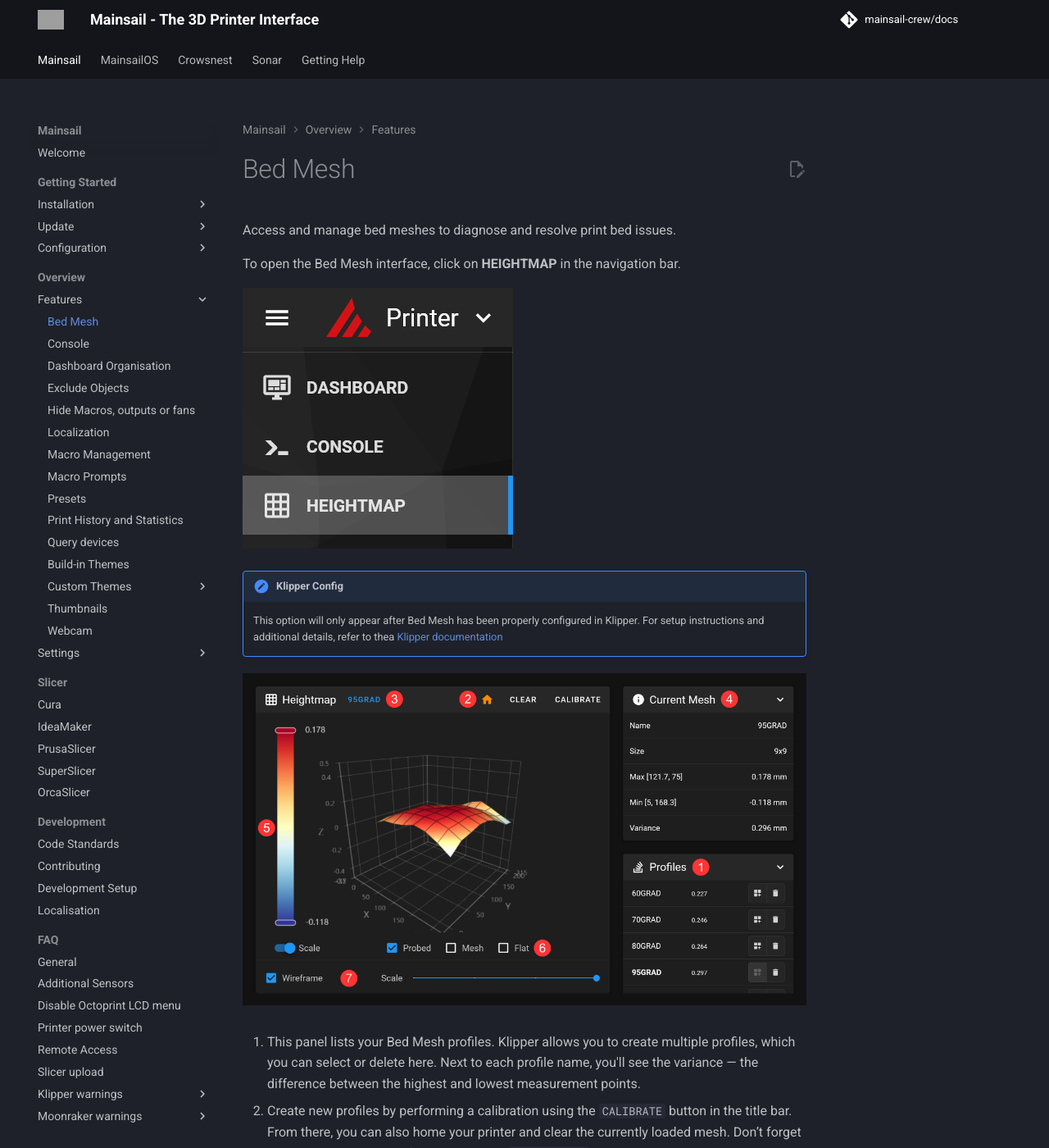
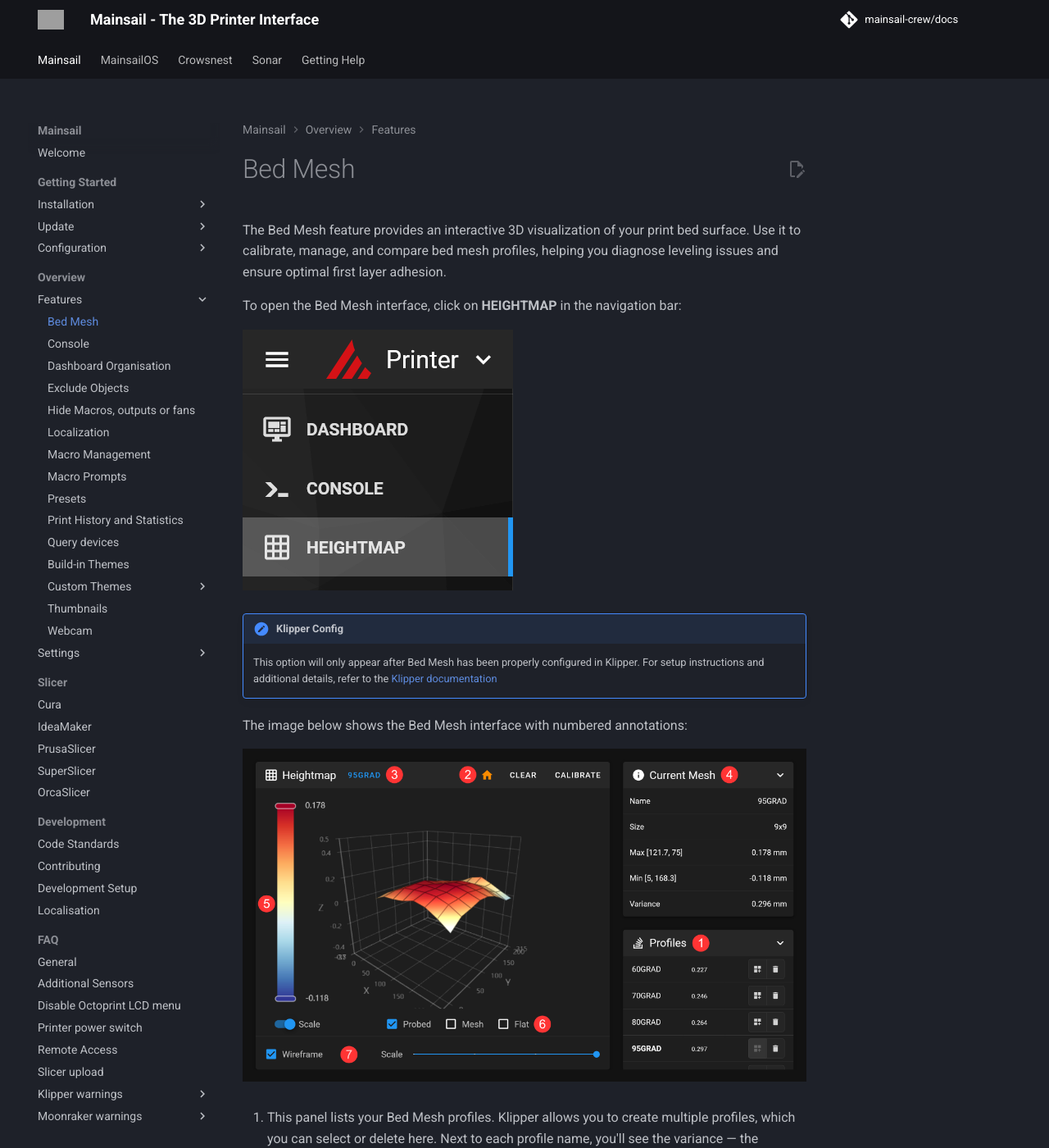
Before and after one commit to mainsail-crew/docs, an MkDocs documentation site: the page built from docs/features/bed-mesh.md, in a window 1280 px wide and 1400 px high. Shown: the whole window at 82% size. Built offline with MkDocs 1.6.1 and Material for MkDocs 9.7.7, drawn with Linux system fonts in a browser that asks for light colours; comment, search, counter and statistics services are not loaded; grey boxes are pictures that could not be loaded.

Commit message:
fix(bed-mesh): improve the bed-mesh.md with frontmatter + reformat

```diff
--- a/docs/features/bed-mesh.md
+++ b/docs/features/bed-mesh.md
@@ -1,27 +1,45 @@
+---
+title: Bed Mesh
+description: Visualize and manage bed mesh profiles in Mainsail. Calibrate, compare, and analyze your print bed surface with an interactive 3D heightmap.
+social:
+  cards_layout_options:
+    title: Bed Mesh
+---
+
 # Bed Mesh
 
-Access and manage bed meshes to diagnose and resolve print bed issues.
+The Bed Mesh feature provides an interactive 3D visualization of your print bed surface. Use it to calibrate, manage,
+and compare bed mesh profiles, helping you diagnose leveling issues and ensure optimal first layer adhesion.
 
-To open the Bed Mesh interface, click on **HEIGHTMAP** in the navigation bar.
+To open the Bed Mesh interface, click on **HEIGHTMAP** in the navigation bar:
 
 ![Bedmesh Menu](../images/features/bedmesh-menu.png)
 
 !!! information "Klipper Config"
-    This option will only appear after Bed Mesh has been properly configured in Klipper. For setup instructions and additional details, refer to thea [Klipper documentation](https://www.klipper3d.org/Bed_Mesh.html){:target="_blank"}
+    This option will only appear after Bed Mesh has been properly configured in Klipper. For setup instructions and
+    additional details, refer to the [Klipper documentation](https://www.klipper3d.org/Bed_Mesh.html){:target="_blank"}
 
+The image below shows the Bed Mesh interface with numbered annotations:
 
 ![Bedmesh Overview](../images/features/bedmesh-overview.webp)
 
-1. This panel lists your Bed Mesh profiles. Klipper allows you to create multiple profiles, which you can select or delete here. Next to each profile name, you'll see the variance — the difference between the highest and lowest measurement points.
+1. This panel lists your Bed Mesh profiles. Klipper allows you to create multiple profiles, which you can select or
+  delete here. Next to each profile name, you'll see the variance — the difference between the highest and lowest
+  measurement points.
 
-2. Create new profiles by performing a calibration using the `CALIBRATE` button in the title bar. From there, you can also home your printer and clear the currently loaded mesh. Don’t forget to save your changes—after calibration, a `Save Config` button will appear in the header.
+2. Create new profiles by performing a calibration using the `CALIBRATE` button in the title bar. From there, you can
+  also home your printer and clear the currently loaded mesh. Don’t forget to save your changes—after calibration, a
+  `Save Config` button will appear in the header.
 
 3. Click on the profile name to rename the currently loaded mesh.
 
-4. The `Current Mesh` panel displays key details of the loaded mesh, including its name, size, min and max values, as well as the variance.
+4. The `Current Mesh` panel displays key details of the loaded mesh, including its name, size, min and max values, as
+  well as the variance.
 
-5. You can adjust the scale by moving the sliders up or down. Additionally, use the toggle switch to restrict the scale to the profile’s minimum and maximum values.
+5. You can adjust the scale by moving the sliders up or down. Additionally, use the toggle switch to restrict the scale
+  to the profile’s minimum and maximum values.
 
 6. You can display the probed mesh, the computed mesh, or a flat plane at Z=0.
 
-7. Use the slider at the bottom to scale the mesh, making height differences easier to see. There’s also a switch to toggle the wireframe view.
+7. Use the slider at the bottom to scale the mesh, making height differences easier to see. There’s also a switch to
+  toggle the wireframe view.
```
